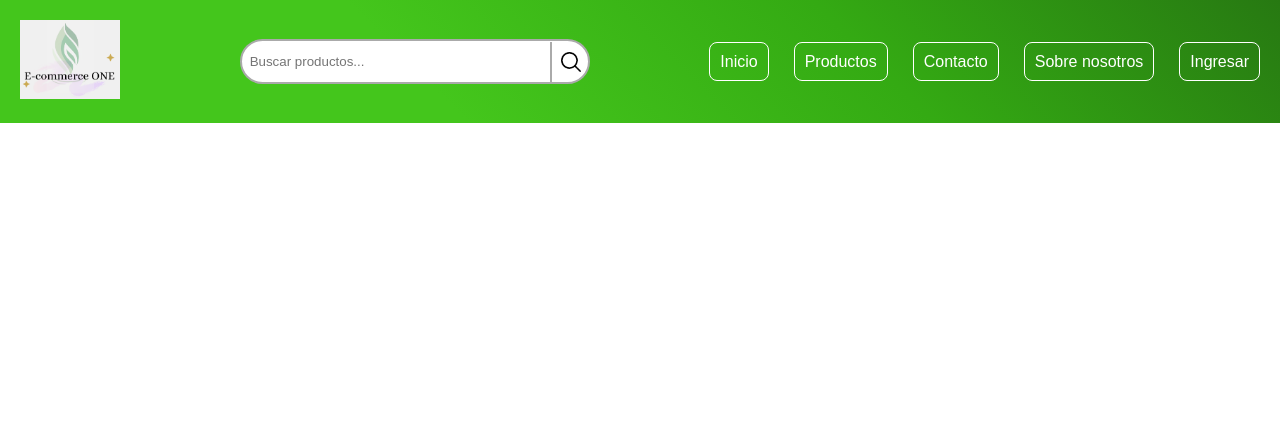
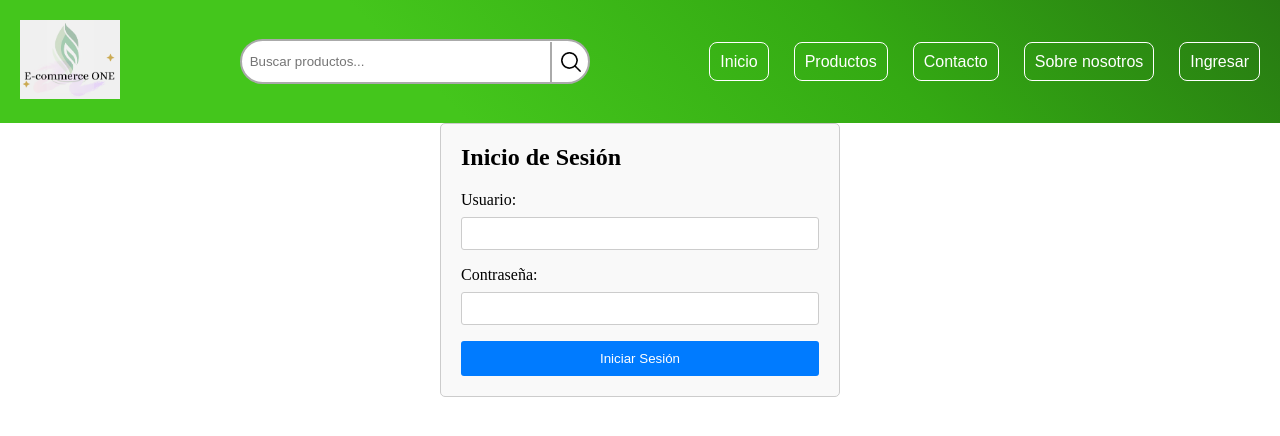
Before and after one commit to GuillermoJCV/E-Commerce-Project-ONE, a React (Vite) app: page /signin in a window 1280 px wide. Shown: the top 436 px of the page. Built offline with nearby package versions, Linux system fonts and the light colour scheme.

Commit message:
Agregue Sign In

```diff
--- a/src/App.jsx
+++ b/src/App.jsx
@@ -2,8 +2,10 @@ import React, { lazy, Suspense} from 'react';
 import Header from './components/header-page/Header.jsx';
 import { BrowserRouter, Router, Routes, Route } from "react-router-dom";
 
+
 const HomePage = lazy(() => import('./components/home-page/HomePage.jsx'))
 const ProductsPage = lazy(() => import('./components/products-page/ProductsPage.jsx'))
+const SignIn = lazy(() => import('./components/login/SignIn.jsx'))
 
 function App() {
 
@@ -16,6 +18,7 @@ function App() {
             <Route path="/" element={<HomePage/>}/>
             <Route path="/products" element={<ProductsPage/>}/>
             <Route path="/contact" element={<></>}/>
+            <Route path="/signin" element={<SignIn/>}/>
           </Routes>
         </Suspense>
       {/*<Footer/>*/}
--- /dev/null
+++ b/src/components/login/SignIn.jsx
@@ -0,0 +1,39 @@
+import React, { useRef } from 'react';
+import '../../styles/signIn.css';
+
+const SignIn = () => {
+    const usernameRef = useRef(null);
+    const passwordRef = useRef(null);
+
+    const handleSubmit = (event) => {
+        event.preventDefault();
+
+        const username = usernameRef.current.value;
+        const password = passwordRef.current.value;
+
+        // Aquí puedes implementar la lógica de autenticación, por ejemplo enviar los datos a un servidor
+        console.log('Username:', username);
+        console.log('Password:', password);
+
+        // Resetea los campos después del envío del formulario (opcional)
+        usernameRef.current.value = '';
+        passwordRef.current.value = '';
+    };
+
+    return (
+        <div className="signIn">
+            <h2 className="signIn__title">Inicio de Sesión</h2>
+            <form onSubmit={handleSubmit} className="signIn__form">
+                <label className="signIn__label" htmlFor="username">Usuario:</label>
+                <input type="text" id="username" ref={usernameRef} className="signIn__input" />
+
+                <label className="signIn__label" htmlFor="password">Contraseña:</label>
+                <input type="password" id="password" ref={passwordRef} className="signIn__input" />
+
+                <button type="submit" className="signIn__button">Iniciar Sesión</button>
+            </form>
+        </div>
+    );
+};
+
+export default SignIn;
--- /dev/null
+++ b/src/styles/signIn.css
@@ -0,0 +1,42 @@
+.signIn {
+    max-width: 400px;
+    margin: 0 auto;
+    padding: 20px;
+    border: 1px solid #ccc;
+    border-radius: 5px;
+    background-color: #f9f9f9;
+}
+
+.signIn__title {
+    font-size: 24px;
+    margin-bottom: 20px;
+}
+
+.signIn__form {
+    display: flex;
+    flex-direction: column;
+}
+
+.signIn__label {
+    margin-bottom: 8px;
+}
+
+.signIn__input {
+    padding: 8px;
+    margin-bottom: 16px;
+    border: 1px solid #ccc;
+    border-radius: 3px;
+}
+
+.signIn__button {
+    padding: 10px;
+    background-color: #007bff;
+    color: #fff;
+    border: none;
+    border-radius: 3px;
+    cursor: pointer;
+}
+
+.signIn__button:hover {
+    background-color: #0056b3;
+}
```
Also changed, not shown: src/components/header-page/Menu.jsx (+7 -7 lines), src/components/login/SignUp.jsx (added).
